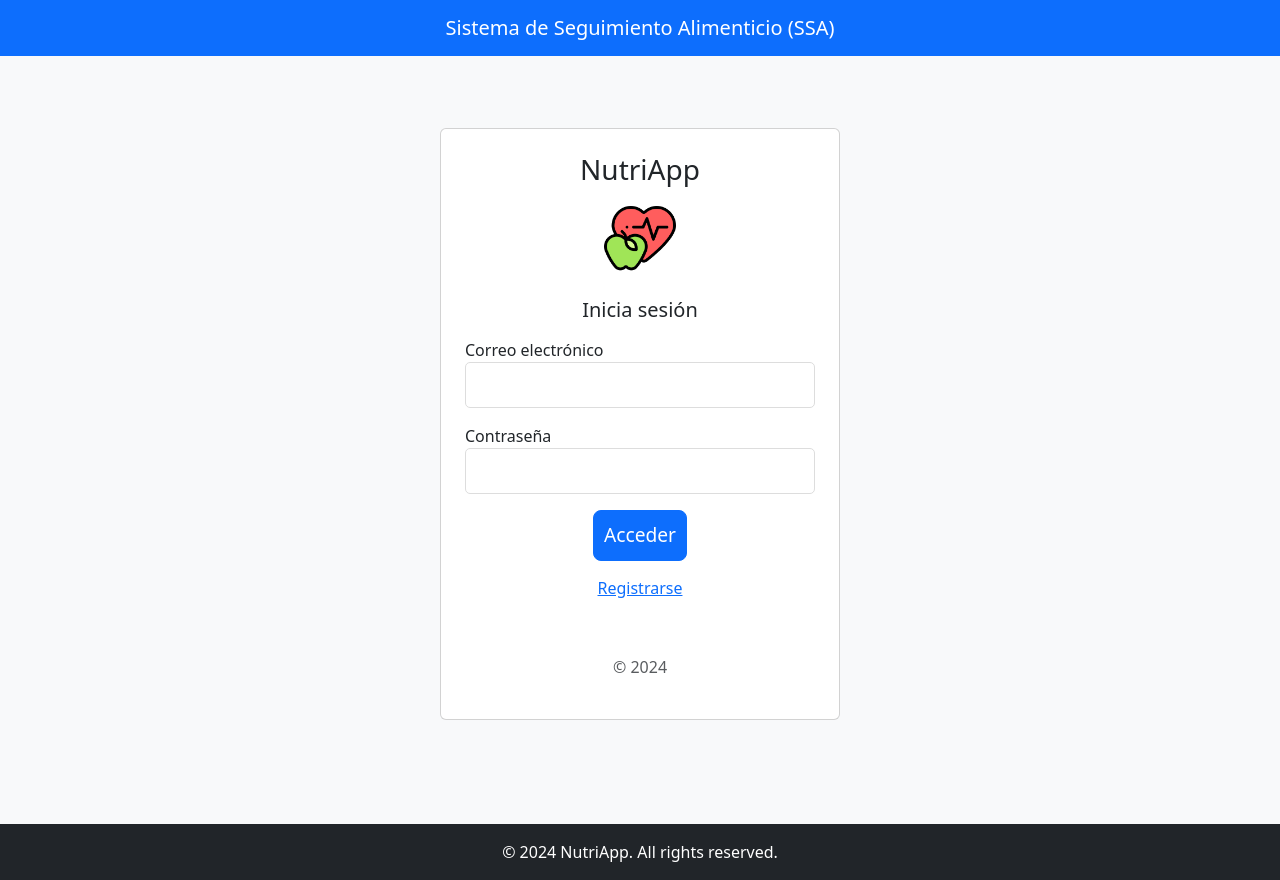
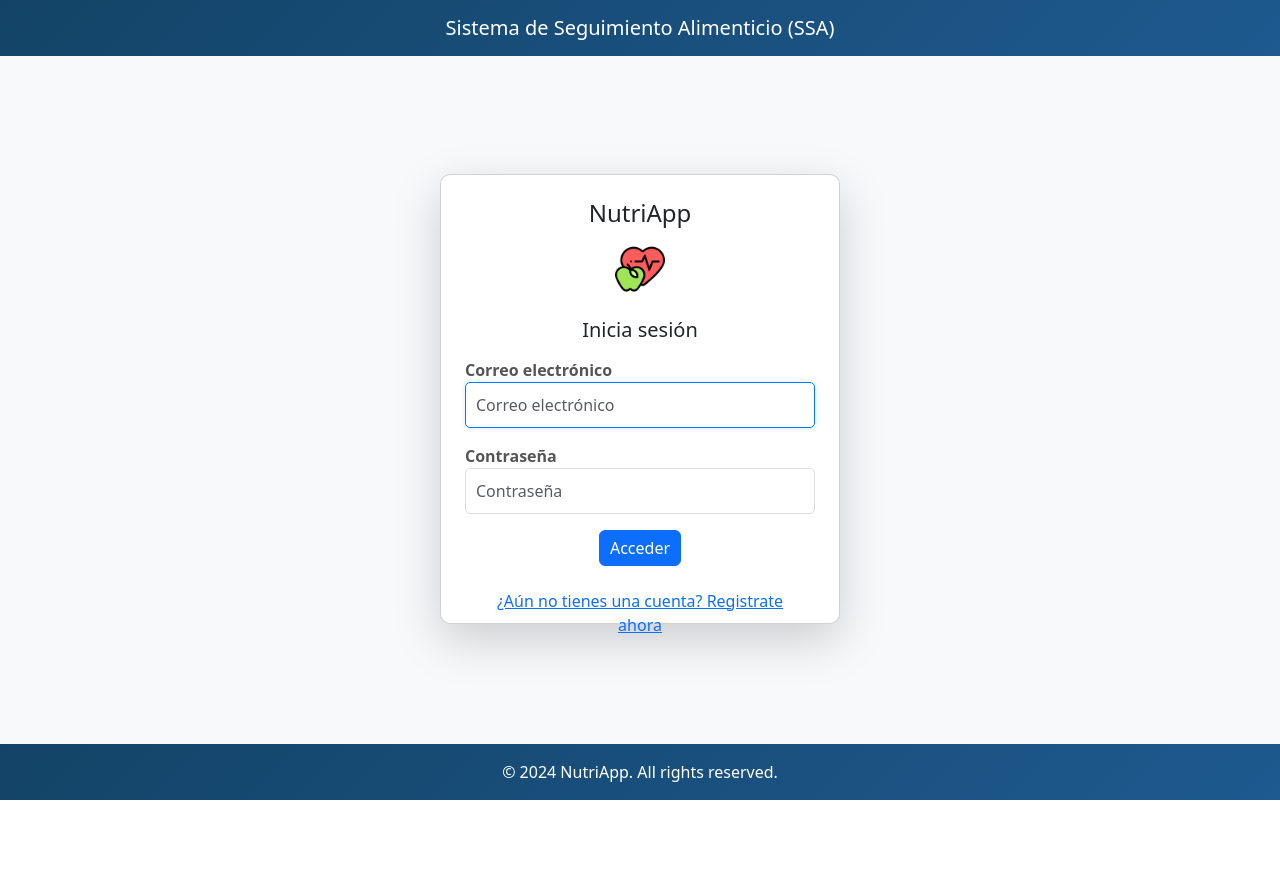
Before and after one commit to karen-rm/Modulo-Nutriologo, a React (Vite) app in the folder frontend/: page / in a window 1280 px wide. After the commit the page ends 800 px from the top, so only its background shows below. Built offline with nearby package versions, Linux system fonts and the light colour scheme.

Commit message:
Terminada de modificar interfaz login

```diff
--- a/frontend/package.json
+++ b/frontend/package.json
@@ -11,6 +11,7 @@
     "test": "node --experimental-vm-modules node_modules/jest/bin/jest.js"
   },
   "dependencies": {
+    "@popperjs/core": "^2.11.6",
     "boostrap": "^2.0.0",
     "bootstrap": "^5.3.3",
     "bootstrap-icons": "^1.11.3",
@@ -29,8 +30,8 @@
     "eslint-plugin-react-hooks": "^5.0.0",
     "eslint-plugin-react-refresh": "^0.4.13",
     "globals": "^15.11.0",
-    "vite": "^5.4.9",
     "jest": "^29.0.0",
-    "supertest": "^6.3.3"
+    "supertest": "^6.3.3",
+    "vite": "^5.4.11"
   }
 }
--- a/frontend/src/components/Footer.jsx
+++ b/frontend/src/components/Footer.jsx
@@ -1,8 +1,9 @@
 import 'bootstrap/dist/css/bootstrap.min.css';
+import "../components/css/styles.css";
 
 export const Footer = () => {
   return (
-    <footer className="bg-dark text-white text-center py-3">
+    <footer className="custom-footer" >
       <div className="container">
         <p className="mb-0">© 2024 NutriApp. All rights reserved.</p>
       </div>
--- a/frontend/src/components/Navbar.jsx
+++ b/frontend/src/components/Navbar.jsx
@@ -1,10 +1,9 @@
 import "bootstrap-icons/font/bootstrap-icons.css";
 import "bootstrap/dist/css/bootstrap.min.css";
-import "bootstrap-icons/font/bootstrap-icons.css";
-import { Navbar, Nav, Container, Button } from "react-bootstrap";
+import { Button, Container, Nav, Navbar } from "react-bootstrap";
 import { useLocation, useNavigate } from "react-router-dom";
+import "../components/css/styles.css";
 import { useAuth } from "../hooks/useAuth";
-import { Link } from "react-router-dom";
 
 export const NavbarComponent = () => {
   const { isAuthenticated, signout } = useAuth();
@@ -14,12 +13,13 @@ export const NavbarComponent = () => {
   const title = isAuthPage ? "Sistema de Seguimiento Alimenticio (SSA)" : "NutriApp";
   const navigate = useNavigate();
 
+
   const goToMessages = () => {
     navigate("/message-panel"); // Cambia "/message-panel" a la ruta correcta de tu página de mensajes
   };
 
   return (
-    <Navbar bg="primary" variant="dark" expand="md" fixed="top">
+    <Navbar className="custom-navbar" bg="primary" variant="dark" expand="md" fixed="top">
       <Container className={`d-flex ${isAuthPage ? 'justify-content-center' : 'justify-content-between align-items-center'}`}>
         {/* Botón de regreso (no mostrar en login/register) */}
         {!isAuthPage && (
--- /dev/null
+++ b/frontend/src/components/css/styles.css
@@ -0,0 +1,37 @@
+/* src/styles/navbar.css */
+
+.custom-navbar.navbar {
+  background: linear-gradient(135deg, #134467, #1e598f) !important;
+  color: #ffffff !important;
+}
+
+.custom-navbar .navbar-nav a {
+  color: #ffffff !important;
+}
+
+.custom-navbar .bi {
+  color: #ffffff; /* Color de los íconos */
+}
+
+/* src/styles/styles.css */
+
+/* Estilos para el footer */
+.custom-footer {
+  background: linear-gradient(135deg, #134467, #1e598f) !important; /* Fondo oscuro */
+  color: #fff !important; /* Texto blanco */
+  padding: 16px 0 !important; /* Espaciado arriba y abajo */
+  text-align: center !important; /* Centrado del texto */
+
+  bottom: 0 !important;
+  width: 100% !important;
+}
+
+.custom-footer a {
+  color: #fff !important; /* Asegúrate de que los enlaces sean blancos */
+  text-decoration: none !important; /* Sin subrayado */
+  padding: 0 10px !important;
+}
+
+.custom-footer a:hover {
+  text-decoration: underline !important; /* Subraya los enlaces al pasar el ratón */
+}
--- a/frontend/src/layouts/MainLayout.jsx
+++ b/frontend/src/layouts/MainLayout.jsx
@@ -1,14 +1,29 @@
-
+import Footer from '../components/Footer';
 import NavbarComponent from '../components/Navbar';
-import Footer from '../components/Footer';
 
 export const MainLayout = ({ children }) => {
   return (
-    <div className="flex flex-col min-h-screen">
+    <div
+      className="flex flex-col min-h-screen"
+      style={{
+        overflow: "hidden", // Evita desbordamiento global
+      }}
+    >
+      {/* Navbar */}
       <NavbarComponent />
-      <main className="flex-grow mt-4">
+
+      {/* Contenido principal */}
+      <main
+        className="flex-grow mt-4"
+        style={{
+          overflowY: "auto", // Permite el scroll en el contenido principal
+          maxHeight: "calc(100vh - 80px)", // Ajusta dinámicamente, considerando altura del Navbar y Footer
+        }}
+      >
         {children}
       </main>
+
+      {/* Footer */}
       <Footer />
     </div>
   );
--- a/frontend/src/pages/Login.jsx
+++ b/frontend/src/pages/Login.jsx
@@ -1,9 +1,9 @@
 import "bootstrap/dist/css/bootstrap.min.css";
+import { useEffect } from "react";
 import { Link, useNavigate } from "react-router-dom";
 import logo from "../assets/logo.png";
+import { useAuth } from "../hooks/useAuth";
 import { MainLayout } from "../layouts/MainLayout";
-import { useAuth } from "../hooks/useAuth";
-import { useEffect } from "react";
 
 export const Login = () => {
   const navigate = useNavigate();
@@ -27,52 +27,71 @@ export const Login = () => {
   return (
     <MainLayout>
       <div
-        className="d-flex justify-content-center align-items-center vh-100"
-        style={{ backgroundColor: "#f8f9fa" }}
+        className="d-flex justify-content-center align-items-center"
+        style={{
+          minHeight: "100vh", // Todo el contenedor ocupa el 100% de la pantalla
+          margin: 0,
+          backgroundColor: "#f8f9fa", // Color de fondo claro
+        }}
       >
-        <div className="card p-4" style={{ width: "400px" }}>
-          <form className="form-signin" onSubmit={handleSubmit}>
-            <h1 className="h3 mb-3 font-weight-normal text-center">NutriApp</h1>
+        <div
+          className="card shadow-lg p-4"
+          style={{
+            width: "90%",          // El ancho se adapta a pantallas pequeñas
+            maxWidth: "400px",     // Ancho máximo para pantallas grandes
+            borderRadius: "10px",  // Bordes suaves
+            height:"450px",
+            marginTop: "-50px",
+          }}
+        >
+          <form onSubmit={handleSubmit}>
+           <h1 className="mb-3 text-center" style={{ fontSize: "1.5rem" }}>NutriApp</h1>
             <img
               className="mb-4 mx-auto d-block"
               src={logo}
-              alt=""
-              width="72"
-              height="72"
+              alt="Logo"
+              style={{
+                width: "50px",
+                height: "50px",
+              }}
             />
-            <h2 className="h5 mb-3 font-weight-normal text-center">
-              Inicia sesión
-            </h2>
-            <label htmlFor="inputEmail" className="sr-only">
-              Correo electrónico
-            </label>
+            <h2 className="h5 mb-3 text-center">Inicia sesión</h2>
+            <div className="form-group">
+              <label htmlFor="inputEmail">Correo electrónico</label>
               <input
                 type="email"
                 id="inputEmail"
                 className="form-control mb-3"
-              placeholder=""
-              required=""
-              autoFocus=""
+                placeholder="Correo electrónico"
+                required
+                autoFocus
               />
-            <label htmlFor="inputPassword" className="sr-only">
-              Contraseña
-            </label>
+            </div>
+            <div className="form-group">
+              <label htmlFor="inputPassword">Contraseña</label>
               <input
                 type="password"
                 id="inputPassword"
                 className="form-control mb-3"
-              placeholder=""
-              required=""
+                placeholder="Contraseña"
+                required
               />
-            <div className="d-flex flex-column align-items-center">
-              <button className="btn btn-lg btn-primary mb-2" type="submit">
+            </div>
+            <div className="d-flex justify-content-center">
+              <button
+                className="btn btn-primary btn-block mb-3"
+                type="submit"
+                style={{ fontSize: "1rem", padding: "5px 10px" }}
+              >
                 Acceder
               </button>
+            </div>
+
+            <div className="text-center">
               <Link to="/register" className="btn btn-link">
-                Registrarse
+                ¿Aún no tienes una cuenta? Registrate ahora
               </Link>
             </div>
-            <p className="mt-5 mb-3 text-muted text-center">© 2024</p>
           </form>
         </div>
       </div>
```
Also changed, not shown: 1 other file (tests, documents, lock files or other folders). Lines whose indentation alone changed are shown as unchanged.
